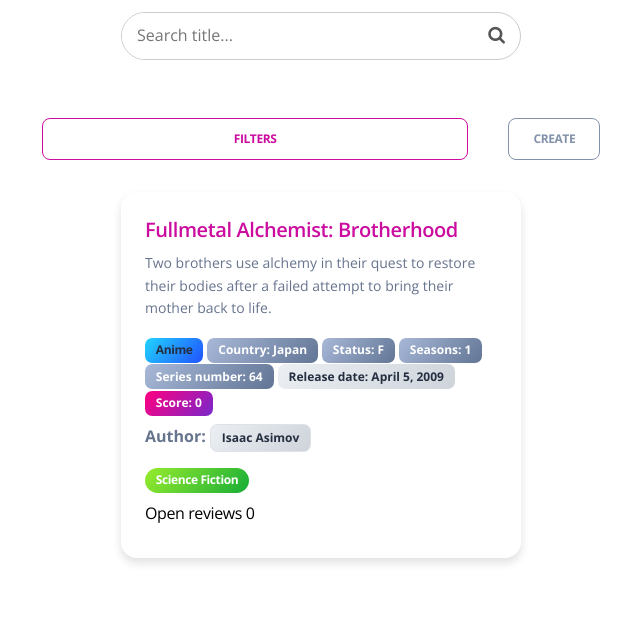
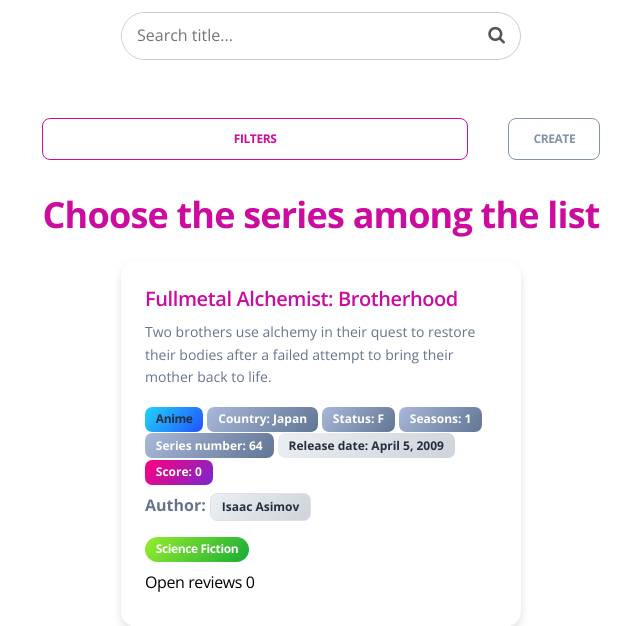
Before and after one commit to RomanSapunGit/media-vault, a Django app: page /series/ in a window 1280 px wide. Shown: the part 134-760 px from the top of the page, without its empty margins (319-959 px from the left). Run offline with Django 5.2, Linux system fonts and the light colour scheme; a user stored in the database is signed in; data comes from the database, SQL or seed files in the repository; some libraries are stand-ins or nearby versions.

Commit message:
style(series templates): add heading for clarity on series pages

```diff
--- a/templates/media/detail/series_detail.html
+++ b/templates/media/detail/series_detail.html
@@ -11,6 +11,7 @@
 
   <div class="py-10 row g-4 justify-content-center">
     <div class="col-md-6 col-lg-7">
+    <h2 class="text-primary">Detail page: {{ series.title }}</h2>
       <div class="card shadow-sm h-100">
         <div class="card-body d-flex flex-column">
 
--- a/templates/media/list/series_list.html
+++ b/templates/media/list/series_list.html
@@ -14,7 +14,14 @@
 {% endblock %}
 
 {% block media_content %}
-
+  <div class="d-flex flex-column gap-4 flex-md-row justify-content-center mb-3">
+    <h2 class="text-primary">Choose the
+      {% if query_params.type in type_choices %} {{ query_params.type|lower }}
+    {% else %}
+      series
+    {% endif %}
+      among the list</h2>
+  </div>
   <div class="mx-1 row g-4 justify-content-center">
     {% for series in series_list %}
       <div class="col-md-6 col-lg-4">
```
